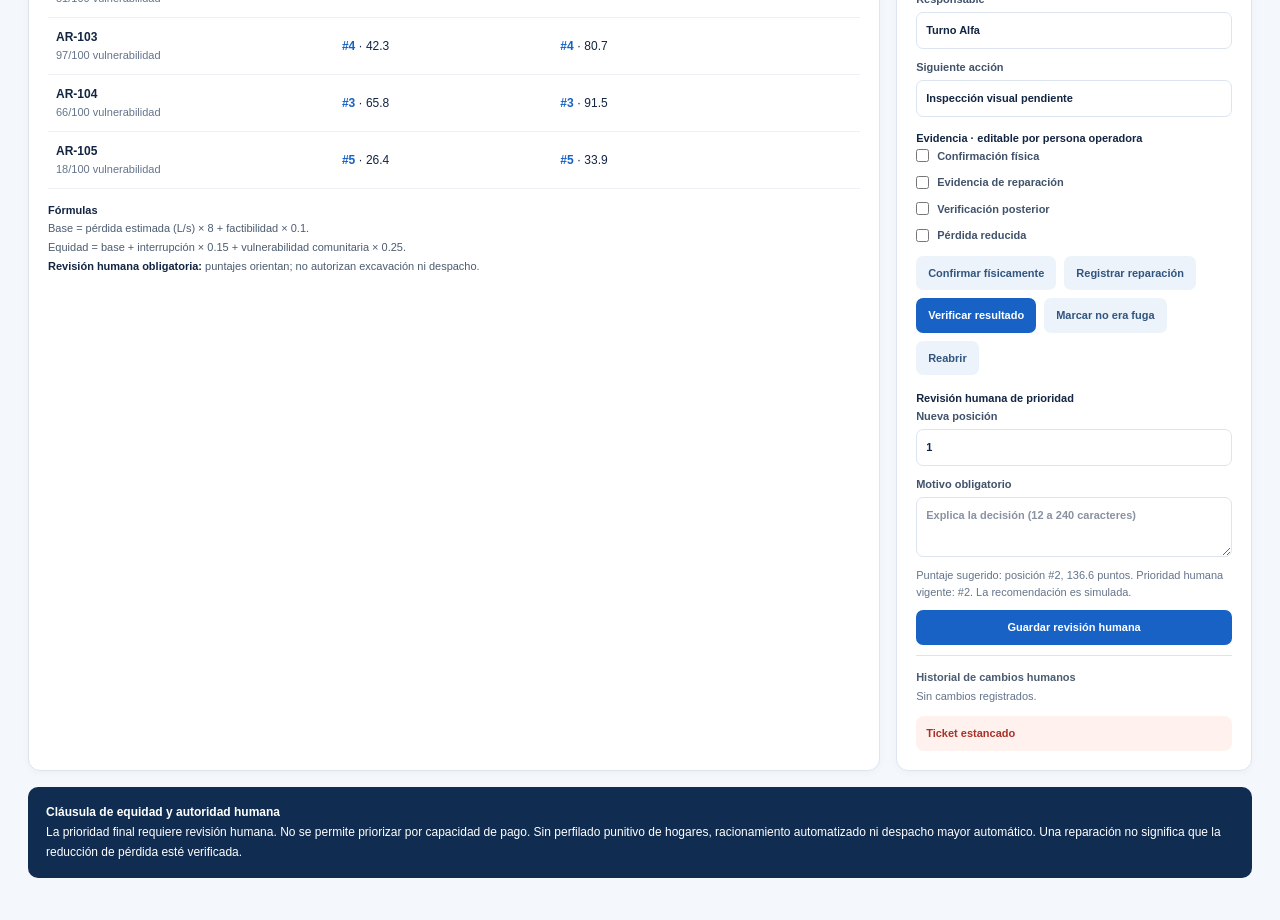
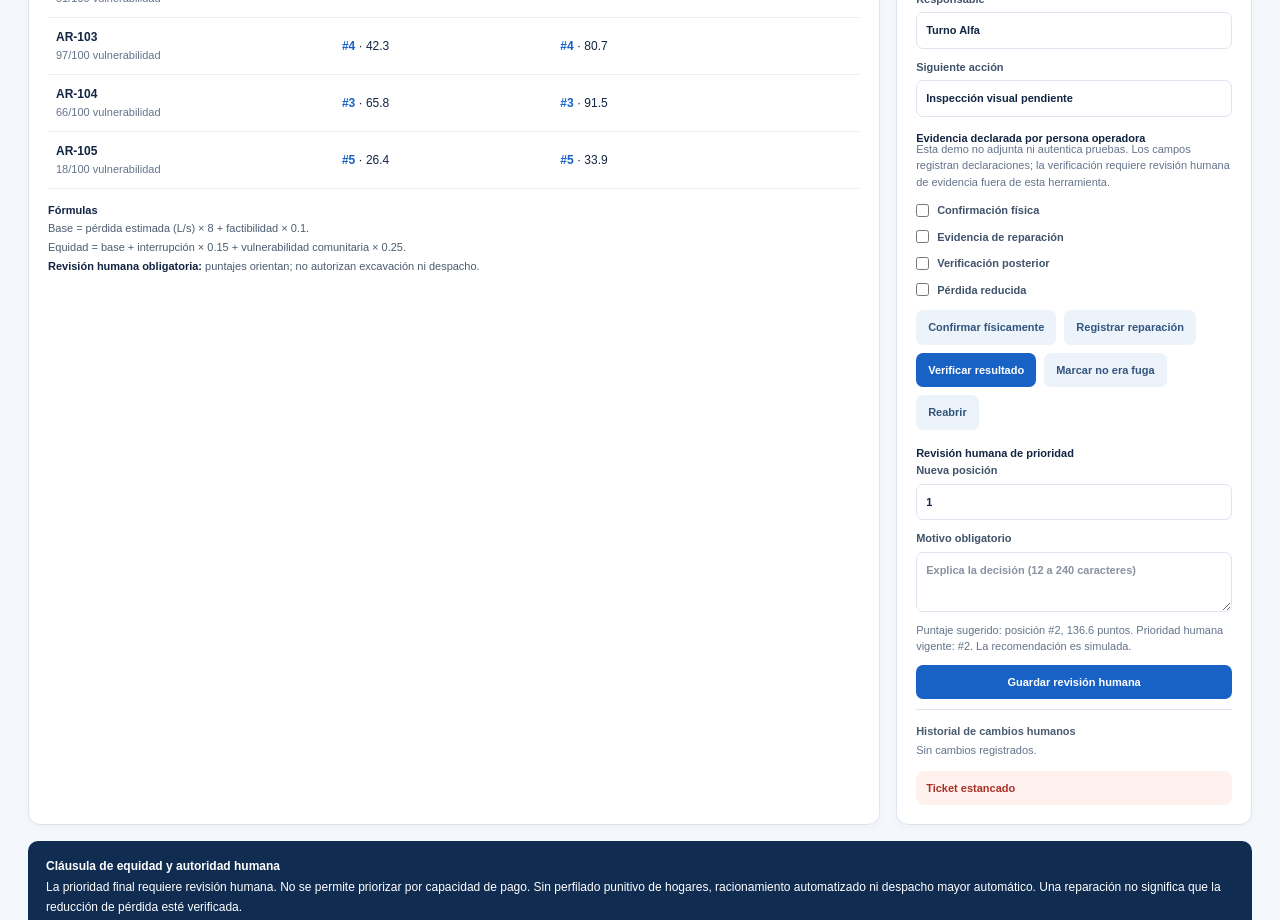
Before and after one commit to diegoglbuilds/w11-aquarail-redteam, a Next.js app: page / in a window 1280 px wide. Shown: the part 1140-2060 px from the top of the page. Built offline with nearby package versions, Linux system fonts and the light colour scheme.

Commit message:
fix: address persona test confusion

```diff
--- a/app/page.tsx
+++ b/app/page.tsx
@@ -59,7 +59,7 @@ export default function Home() {
         <section className="card priority"><h2>Comparación de prioridad <span className="pill">PUNTUACIÓN SIMULADA</span></h2><p className="section-caption">Modelo de priorización transparente, sin predicción entrenada.</p><table className="table"><thead><tr><th>Evento</th><th>Solo pérdida</th><th>Con vulnerabilidad</th></tr></thead><tbody>{events.map(e=><tr key={e.id}><td><b>{e.id}</b><br/><span className="muted">{e.communityVulnerabilityScore}/100 vulnerabilidad</span></td><td><span className="rank">#{baselineRanking.findIndex(r=>r.event.id===e.id)+1}</span> · {baselineScore(e).toFixed(1)}</td><td><span className="rank">#{equityRanking.findIndex(r=>r.event.id===e.id)+1}</span> · {equityAwareScore(e).toFixed(1)}</td></tr>)}</tbody></table><div className="audit" style={{marginTop:12}}><b>Fórmulas</b><br/>Base = pérdida estimada (L/s) × 8 + factibilidad × 0.1.<br/>Equidad = base + interrupción × 0.15 + vulnerabilidad comunitaria × 0.25.<br/><b>Revisión humana obligatoria:</b> puntajes orientan; no autorizan excavación ni despacho.</div></section>
         <section className="card detail"><h2>Ficha de auditoría · {selected.id}</h2><div className="audit"><b>Ubicación:</b> {selected.syntheticLocation}<br/><b>Estado:</b> <span className="status">{statusLabel(selected.status)}</span><br/><b>Responsable:</b> {selected.owner??"Sin responsable"}<br/><b>Siguiente acción:</b> {selected.nextAction??"Sin siguiente acción"}<br/><b>Última actualización:</b> {new Date(selected.lastUpdated).toLocaleString("es-MX",{timeZone:"UTC"})} UTC<br/><b>Resolución:</b> {selected.resolutionRecord??"Pendiente"}<br/><b>Sensor:</b> simulado · confianza {Math.round(selected.sensorConfidence*100)}%</div>
           <div className="fields" style={{marginTop:12}}><label>Responsable<input value={selected.owner??""} placeholder="Sin responsable" onChange={e=>editEvent("owner",e.target.value)}/></label><label>Siguiente acción<input value={selected.nextAction??""} placeholder="Sin siguiente acción" onChange={e=>editEvent("nextAction",e.target.value)}/></label></div>
-          <div className="audit" style={{marginTop:12}}><b>Evidencia · editable por persona operadora</b></div><div className="fields">{([["physicalConfirmation","Confirmación física"],["repairEvidence","Evidencia de reparación"],["postRepairVerification","Verificación posterior"],["lossReduced","Pérdida reducida"]] as const).map(([key,label])=><label key={key} style={{display:"flex",alignItems:"center",gap:8}}><input type="checkbox" checked={selectedEvidence[key]} onChange={e=>{const parsed=({ ...selectedEvidence,[key]:e.target.checked });setEvidence(all=>({...all,[selected.id]:parsed}));}}/>{label}</label>)}</div>
+          <div className="audit" style={{marginTop:12}}><b>Evidencia declarada por persona operadora</b></div><p className="section-caption">Esta demo no adjunta ni autentica pruebas. Los campos registran declaraciones; la verificación requiere revisión humana de evidencia fuera de esta herramienta.</p><div className="fields">{([["physicalConfirmation","Confirmación física"],["repairEvidence","Evidencia de reparación"],["postRepairVerification","Verificación posterior"],["lossReduced","Pérdida reducida"]] as const).map(([key,label])=><label key={key} style={{display:"flex",alignItems:"center",gap:8}}><input type="checkbox" checked={selectedEvidence[key]} onChange={e=>{const parsed=({ ...selectedEvidence,[key]:e.target.checked });setEvidence(all=>({...all,[selected.id]:parsed}));}}/>{label}</label>)}</div>
           <div className="actions"><button className="btn secondary" onClick={()=>transition("physically_confirmed")}>Confirmar físicamente</button><button className="btn secondary" onClick={()=>transition("repaired")}>Registrar reparación</button><button className="btn" onClick={()=>transition("outcome_verified")}>Verificar resultado</button><button className="btn secondary" onClick={()=>transition("verified_not_leak")}>Marcar no era fuga</button><button className="btn secondary" onClick={()=>transition("reopened")}>Reabrir</button></div>
           {formError&&<div className="toast" role="alert">{selectedFalseAttempts>0&&selected.status!=="outcome_verified"&&formError.includes("Transición")?"Cierre no verificado · ":""}{formError}</div>}
           {selectedFalseAttempts>0&&<div className="flag" style={{marginTop:8}}>Cierre no verificado · {selectedFalseAttempts} intento(s) bloqueado(s)</div>}
```
Also changed, not shown: 3 other files (tests, documents, lock files or other folders).
